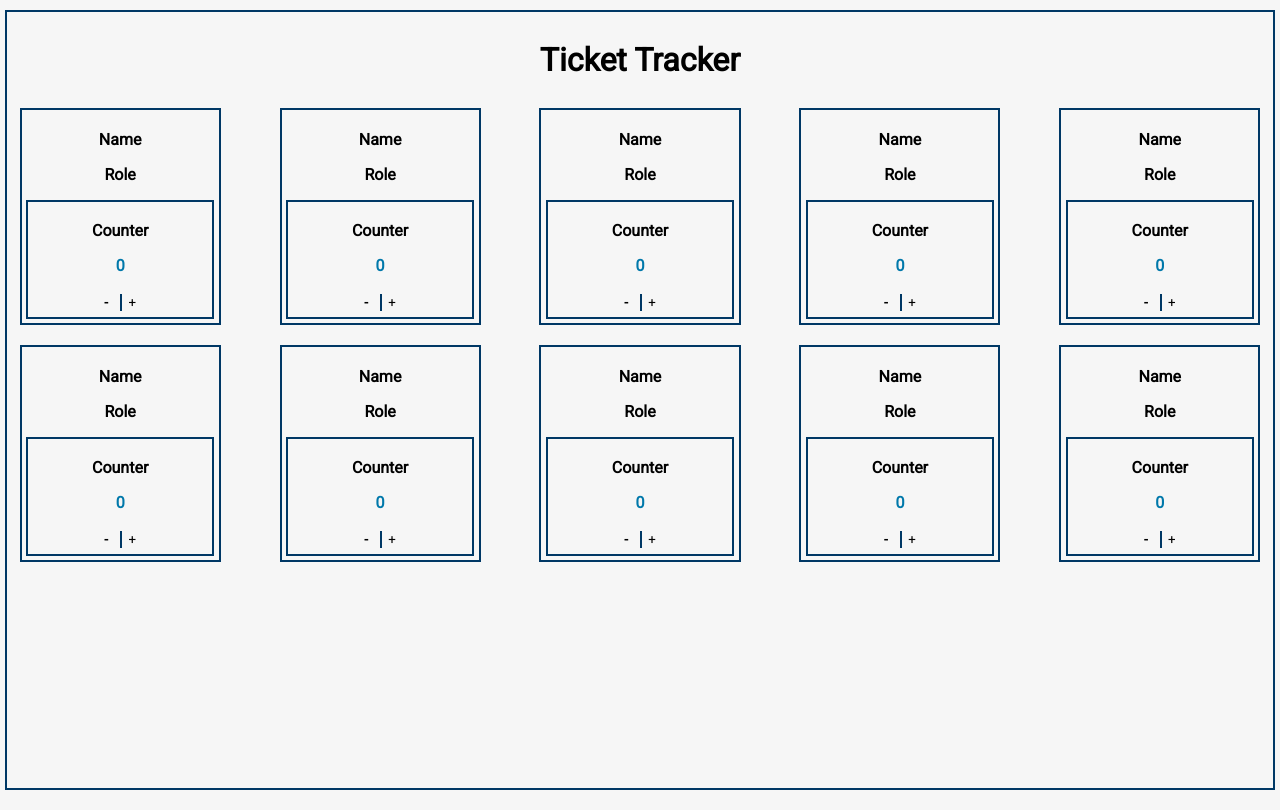
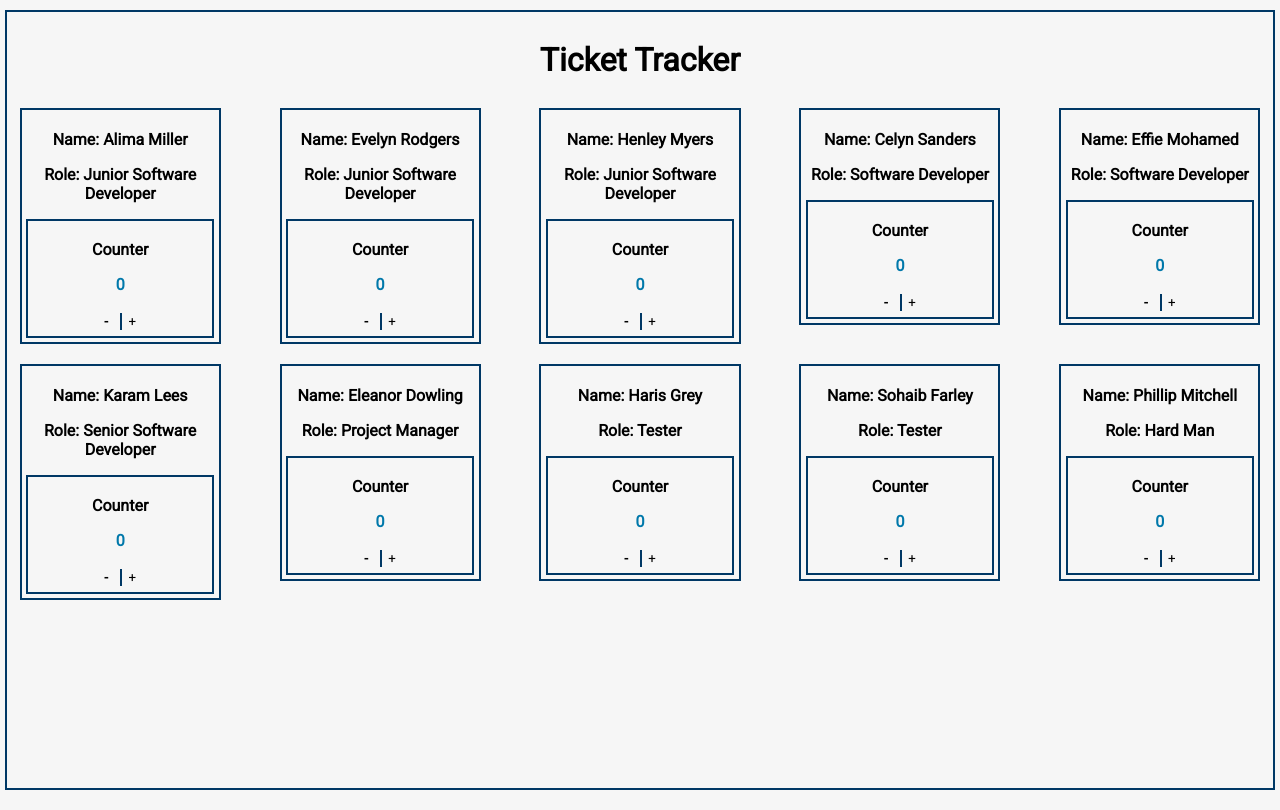
Before and after one commit to chriskokc/ticket-tracker, a React (Create React App) app: page / in a window 1280 px wide. Built offline with nearby package versions, Linux system fonts and the light colour scheme.

Commit message:
feeded data from team.js into different cards.

```diff
--- a/src/App.jsx
+++ b/src/App.jsx
@@ -2,6 +2,7 @@ import "./App.scss";
 import TickerTracker from "./components/TicketTracker/TicketTracker";
 
 const App = () => {
+
   return (
     <main>
       <TickerTracker />
--- a/src/components/Card/Card.jsx
+++ b/src/components/Card/Card.jsx
@@ -1,11 +1,11 @@
 import "./Card.scss";
 import Counter from "../Counter/Counter.jsx";
 
-const Card = () => {
+const Card = ({ employeeName, employeeRole , employeeKey}) => {
     return (
-        <div className="card">
-            <h3 className="card__content">Name</h3>
-            <h3 className="card__content">Role</h3>
+        <div className="card" key={employeeKey}>
+            <h3 className="card__content">Name: {employeeName}</h3>
+            <h3 className="card__content">Role: {employeeRole}</h3>
             <Counter />
         </div>
     );
--- a/src/components/TicketTracker/TicketTracker.jsx
+++ b/src/components/TicketTracker/TicketTracker.jsx
@@ -1,25 +1,21 @@
 import Card from "../Card/Card";
 import "./TicketTracker.scss";
+import team from "../../team.js";
 
 const TickerTracker = () => {
+
+    const employeesJSX = team.map(employee => {
+        return <Card employeeName={employee.name} employeeRole={employee.role} employeeKey={employee.id}/>
+    });
+
     return (
         <div className="ticker-tracker">
             <h1 className="big-title">Ticket Tracker</h1>
+
             <div className="ticker-tracker__container">
-                <Card />
-                <Card />
-                <Card />
-                <Card />
-                <Card />
-                <Card />
-                <Card />
-                <Card />
-                <Card />
-                <Card />
+                {employeesJSX}
             </div>
-
         </div>
-
     );
 };
 
```
